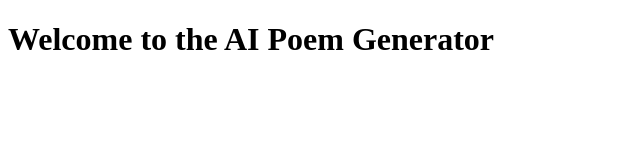
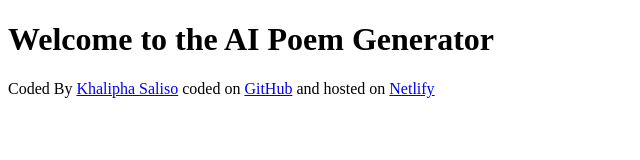
Before and after one commit to Khalipha-Saliso/freanch-poem-generator, a plain HTML site: page index.html in a window 1280 px wide. Shown: the whole page, without its empty margins (0-640 px from the left). Drawn offline with Linux system fonts and the light colour scheme.

Commit message:
Added links to foooter

```diff
--- a/index.html
+++ b/index.html
@@ -9,6 +9,9 @@
 <body>
     <h1>Welcome to the AI Poem Generator</h1>
 
+    <footer>
+        Coded By <a href="https://github.com/Khalipha-Saliso">Khalipha Saliso</a> coded on <a href="https://github.com/Khalipha-Saliso/freanch-poem-generator.git">GitHub</a> and hosted on <a href="https://freanch-poem-gen.netlify.app/">Netlify</a>
+    </footer>
     <script src="src/script.js"></script>
 </body>
 </html>
```
